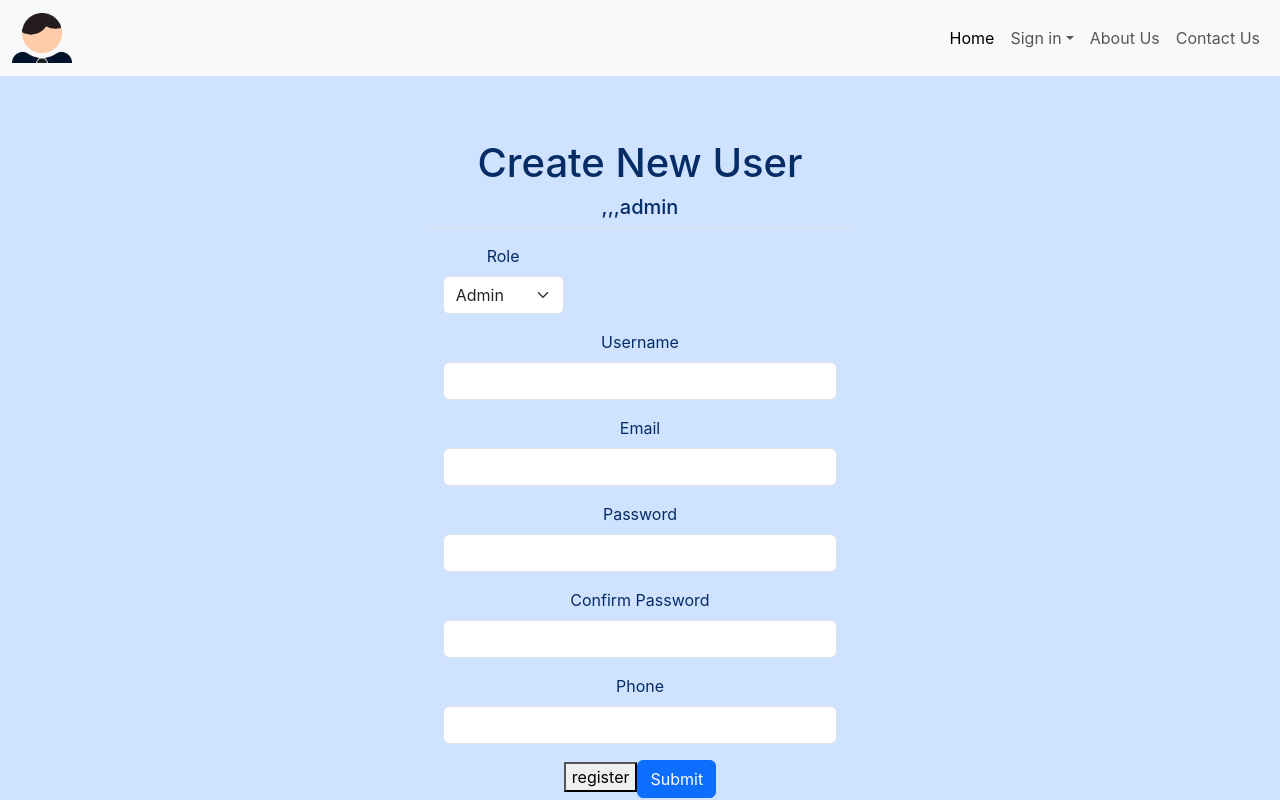
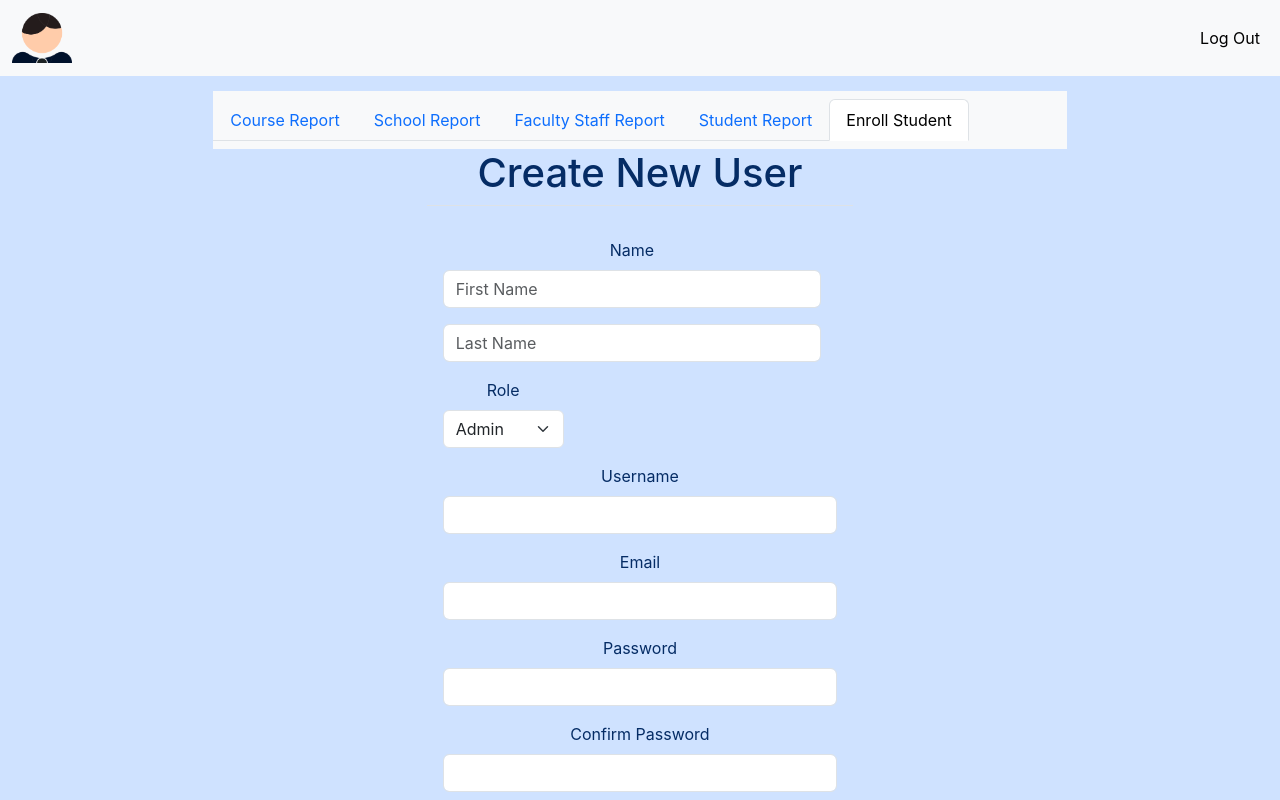
Before and after one commit to Kisan303/Student-Record-Management-System, a React (Create React App) app in the folder frontend/: page /register in a window 1280 px wide. Shown: the top 800 px of the page. Built offline with nearby package versions, Linux system fonts and the light colour scheme; no server answers.

Commit message:
Ralph: Able to route register page from authenticated admin. Able to send forms data to register new user. Able to receive data from React(frontend) to Python(backend).

```diff
--- a/frontend/src/components/AdminDashboard.jsx
+++ b/frontend/src/components/AdminDashboard.jsx
@@ -1,25 +1,9 @@
 import { useEffect, useState } from "react";
 import { useParams, useNavigate } from "react-router-dom";
-import axios from "axios";
+
 export default function AdminDashboard(){
     const [dataSet, setDataSet] = useState([]);
     const params = useParams();
-    // axios.post('http://127.0.0.1:5000/',{'id': params.id})
-    // .then((response) => {
-    //     console.log(response);
-    //     axios.get('http://127.0.0.1:5000/')
-    //         .then((responsenew)=>{
-    //             const userData = responsenew.data;
-    //             console.log(userData);
-    //             setDataSet(userData);
-    //         })
-    //         .catch((error1)=>{
-    //             console.error('Error fetching data:', error1);
-    //         });
-    // })
-    // .catch((error) => {
-    //     console.error('Error fetching data:', error);
-    // });
 
     useEffect(() => {
         displayDashboard();
@@ -38,17 +22,6 @@ export default function AdminDashboard(){
         }catch(error){
             console.error('A problem occurred with your fetch operation: ', error);
         }
-    // {
-    //     axios.get(`http://127.0.0.1:5000/${params.id.toString()}`)
-    //         .then((response)=>{
-    //             const userItems = response.data.items;
-    //             const userData = response.data;
-    //             console.log(userItems);
-    //             setDataSet(userData);
-    //         })
-    //         .catch((error1)=>{
-    //             console.error('Error fetching data:', error1);
-    //     });
     };
     return(
         <>
@@ -75,7 +48,7 @@ export default function AdminDashboard(){
             <div className="col-1"></div>
             <div className="col-10 p-1 text-start">
                 <ul className="list-group list-group">
-                <li className="list-group-item">Professor Name: {dataSet.firstname} {dataSet.lastname}</li>
+                <li className="list-group-item">Admin Name: {dataSet.firstname} {dataSet.lastname}</li>
                 <li className="list-group-item">Faculty E-mail: {dataSet.email}</li>
                 <li className="list-group-item">Role: {dataSet.role}</li>
                 </ul>
--- a/frontend/src/components/Login.jsx
+++ b/frontend/src/components/Login.jsx
@@ -1,6 +1,5 @@
 import { useEffect, useState } from "react";
 import { useParams, useNavigate } from "react-router-dom";
-import axios from "axios";
 
 export default function Login(){
     const [title, setTitle] = useState("");
@@ -19,10 +18,6 @@ export default function Login(){
         username: "",
     });
     const [userDashboard, setuserDashboard] = useState("");
-    // const [email, setEmail] = useState("");
-    // const [password, setPassword] = useState("");
-    const [datas, setDatas] = useState([]);
-    const [responseMessage, setResponseMessage] = useState("");
     const url = window.location.href;
     const navigate = useNavigate();
 
@@ -37,7 +32,7 @@ export default function Login(){
         const user = { ...formUser };
         try{
             let response;
-            let userid;
+            let userdata;
             response = await fetch('http://127.0.0.1:5000/login', {
                     method: "POST",
                     headers: {
@@ -45,10 +40,6 @@ export default function Login(){
                     },
                     body: JSON.stringify(user),
                   });
-            //const record = response.json();
-            //setFetchUser(record);
-            //console.log(record);
-            //console.log(fetchUser._id.toString());
             if(response.ok) {
                 await fetch('http://127.0.0.1:5000/login', {
                     method: "POST",
@@ -57,41 +48,17 @@ export default function Login(){
                     },
                     body: JSON.stringify(user),
                 }).then(data => data.json())
-                .then(promisedata => userid = promisedata._id)
+                .then(promisedata => userdata = promisedata)
                 .catch(error => console.error("Error:", error));
-                //xsetuserDashboard("/admin-dashboard/"+userid);
-                console.log("Success Fetch!" + userid);
-                navigate(`/admin-dashboard/${userid}`);
+                console.log("Success Fetch!" + userdata._id);
+                if("admin" === userdata.role) navigate(`/admin-dashboard/${userdata._id}`);
+                if("teacher" === userdata.role) navigate(`/staff-dashboard/${userdata._id}`);
+                if("student" === userdata.role) navigate(`/student-dashboard/${userdata._id}`);
             };
             if(!response.ok) console.log("Fail Fetch!");
         }catch(error){
             console.error('A problem occurred with your fetch operation: ', error);
         }
-        //console.log("Handle login.");
-        // axios.post('http://127.0.0.1:5000/login',{'email': email, 'password': password})
-        //     .then((response) => {
-        //         console.log("Post user infor!" + response)
-        //         // axios.get(`http://127.0.0.1:5000/login`)
-        //         //     .then((responsenew)=>{
-        //         //         console.log("Get user infor!")
-        //         //         const userItems = responsenew.data.items;
-        //         //         const userData = responsenew.data;
-        //         //         console.log(userData._id);
-        //         //         setDatas(userData);
-        //         //     })
-        //         //     .catch((error1)=>{
-        //         //         console.error('Error fetching data:', error1);
-        //         // });
-        //         //setuserDashboard("/admin-dashboard/"+datas._id);
-        //         // const userInfo = response.data;
-        //         // setDatas(userInfo);
-        //         // console.log(userInfo.toString());
-        //     })
-        //     .catch((error) => {
-        //         console.error('Error fetching data:', error);
-        //     });
-        console.log("Redirect to Dashboard!")
-        //setuserDashboard("/admin-dashboard/"+datas._id);
     };
     function updateForm(value) {
         return setFormUser((prev) => {
@@ -113,9 +80,6 @@ export default function Login(){
                     <div className="col-4"></div>
                     <div className="text-center col-4 border-bottom">
                         <h1>{title}</h1>
-                        <h3>Input: {formUser.email}</h3>
-                        <h5>Response: {datas}</h5>
-                        <h6>{responseMessage}</h6>
                     </div>
                     <div className="col-4"></div>
                     <div className="col-4"></div>
@@ -143,8 +107,8 @@ export default function Login(){
                                 </div>
                                 </div>
                             </div>
-                            <button type="submit">LOGIN</button>
-                            <a href={userDashboard} className="btn btn-primary" onClick={toggleUserDashboard}>Log in</a>
+                            <button className="btn btn-primary" type="submit">LOGIN</button>
+                            <a href={userDashboard} className="btn btn-primary d-none" onClick={toggleUserDashboard}>Log in</a>
                         </form>
                         <div>
                             <a href="register" className="btn btn-primary">Register new account</a>
--- a/frontend/src/components/Register.jsx
+++ b/frontend/src/components/Register.jsx
@@ -2,44 +2,96 @@ import axios from "axios";
 import { useState, useEffect } from "react";
 
 export default function Register(){
-    const [username, setUsername] = useState("");
-    const [email, setEmail] = useState("");
-    const [phone, setPhone] = useState("");
-    const [password, setPassword] = useState("");
-    const [confirmPassword, setConfirmPassword] = useState("");
-    const [role, setRole] = useState("admin");
-    const [responseMessage, setResponseMessage] = useState("");
-    const [data, setData] = useState(null);
+    // const [username, setUsername] = useState("");
+    // const [email, setEmail] = useState("");
+    // const [phone, setPhone] = useState("");
+    // const [password, setPassword] = useState("");
+    // const [confirmPassword, setConfirmPassword] = useState("");
+    // const [role, setRole] = useState("admin");
+    // const [responseMessage, setResponseMessage] = useState("");
+    // const [data, setData] = useState(null);
+    const [formUser, setFormUser] = useState({
+        email: "",
+        password: "",
+        firstname: "",
+        lastname: "",
+        role: "",
+        username: "",
+    });
+    async function handleRegister(e){
+        e.preventDefault();
+        const registerUser = { ...formUser };
+        try{
+            let response;
+            let userdata;
+            response = await fetch('http://127.0.0.1:5000/register', {
+                    method: "POST",
+                    headers: {
+                      "Content-Type": "application/json",
+                    },
+                    body: JSON.stringify(registerUser),
+                  });
+            if(response.ok) console.log("Success registration!");
+            if(!response.ok) console.log("Fail to register!");
+        }catch(error){
+            console.error('A problem occurred with your fetch operation: ', error);
+        }
+    };
 
-    useEffect(() => {
-        axios.get('http://127.0.0.1:5000/api/data')
-            .then((response) => {
-                setData(response.data.message);
-            })
-            .catch((error) => {
-                console.error('Error fetching data:', error);
-            });
-    }, []);
+    function updateForm(value) {
+        return setFormUser((prev) => {
+            return { ...prev, ...value };
+        });
+    };
+    // useEffect(() => {
+    //     axios.get('http://127.0.0.1:5000/api/data')
+    //         .then((response) => {
+    //             setData(response.data.message);
+    //         })
+    //         .catch((error) => {
+    //             console.error('Error fetching data:', error);
+    //         });
+    // }, []);
     return (
         <>
             <div className="col-12 bg-primary-subtle text-primary-emphasis vh-100  d-flex align-items-center justify-content-center">
             <div className="row col-12">
+            <div className="col-2"></div>
+            <div className="navbar navbar-expand-lg bg-body-tertiary col-8">
+                <ul className="nav nav-tabs">
+                    <li className="nav-item">
+                        <a className="nav-link" aria-current="page" href="/course-report">Course Report</a>
+                    </li>
+                    <li className="nav-item">
+                        <a className="nav-link" href="/staff-report">School Report</a>
+                    </li>
+                    <li className="nav-item">
+                        <a className="nav-link" href="/staff-report">Faculty Staff Report</a>
+                    </li>
+                    <li className="nav-item">
+                        <a className="nav-link" href="/student-report">Student Report</a>
+                    </li>
+                    <li className="nav-item">
+                        <a className="nav-link active" href="/register">Enroll Student</a>
+                    </li>
+                </ul>
+            </div>
+            <div className="col-2"></div>
                 <div className="col-4"></div>
                 <div className="text-center col-4 border-bottom">
                 <h1>Create New User</h1>
-                <h5>{responseMessage},{username},{email},{role}</h5>
                 </div>
                 <div className="col-4"></div>
                 <div className="col-4"></div>
                 <div className="col-4 p-3 position-flex top-0 start-50">
-                    <form className="row g-3">
-                        <div className="row g-3 col-12 d-none">
+                    <form className="row g-3" onSubmit={handleRegister} action="/">
+                        <div className="row g-3 col-12">
                             <div className="col-md-12">
                                 <label htmlFor="inputName" className="form-label">Name</label>
-                                <input type="text" className="form-control" id="inputFirstName" placeholder="First Name"/>
+                                <input type="text" className="form-control" id="inputFirstName" placeholder="First Name" value={formUser.firstname} onChange={(e) => updateForm({ firstname: e.target.value})} required/>
                             </div>
                             <div className="col-md-12">
-                                <input type="text" className="form-control" id="inputLastName" placeholder="Last Name"/>
+                                <input type="text" className="form-control" id="inputLastName" placeholder="Last Name" value={formUser.lastname} onChange={(e) => updateForm({ lastname: e.target.value})} required/>
                             </div>
                         </div>
                         <div className="col-md-8 d-none">
@@ -48,7 +100,7 @@ export default function Register(){
                         </div>
                         <div className="col-md-4">
                             <label htmlFor="inputRole" className="form-label">Role</label>
-                            <select id="inputRole" className="form-select" value={role} onChange={(e) => setRole(e.target.value)}>
+                            <select id="inputRole" className="form-select" value={formUser.role} onChange={(e) => updateForm({ role: e.target.value})}>
                             <option value="admin" selected>Admin</option>
                             <option value="teacher">Teacher</option>
                             <option value="student">Student</option>
@@ -56,23 +108,23 @@ export default function Register(){
                         </div>
                         <div className="col-md-12">
                             <label htmlFor="inputUsername" className="form-label">Username</label>
-                            <input type="text" className="form-control" id="inputUsername"  value={username} onChange={(e) => setUsername(e.target.value)} required/>
+                            <input type="text" className="form-control" id="inputUsername"  value={formUser.username} onChange={(e) => updateForm({ username: e.target.value})} required/>
                         </div>
                         <div className="col-md-12">
                             <label htmlFor="inputEmail" className="form-label">Email</label>
-                            <input type="email" className="form-control" id="inputEmail" value={email} onChange={(e) => setEmail(e.target.value)} required/>
+                            <input type="email" className="form-control" id="inputEmail" value={formUser.email} onChange={(e) => updateForm({ email: e.target.value})} required/>
                         </div>
                         <div className="col-md-12">
                             <label htmlFor="inputPassword" className="form-label">Password</label>
-                            <input type="password" className="form-control" id="inputPassword" value={password} onChange={(e) => setPassword(e.target.value)} required/>
+                            <input type="password" className="form-control" id="inputPassword" value={formUser.password} onChange={(e) => updateForm({ password: e.target.value})} required/>
                         </div>
                         <div className="col-md-12">
                             <label htmlFor="inputConfirmPassword" className="form-label">Confirm Password</label>
-                            <input type="password" className="form-control" id="inputConfirmPassword" value={confirmPassword} onChange={(e) => setConfirmPassword(e.target.value)} required/>
+                            <input type="password" className="form-control" id="inputConfirmPassword"/>
                         </div>
-                        <div className="col-md-12">
+                        <div className="col-md-12 d-none">
                             <label htmlFor="inputPhone" className="form-label">Phone</label>
-                            <input type="tel" className="form-control" id="inputPhone" value={phone} onChange={(e) => setPhone(e.target.value)} required/>
+                            <input type="tel" className="form-control" id="inputPhone"/>
                         </div>
                         <div className="col-12 d-none">
                             <label htmlFor="inputAddress" className="form-label">Address</label>
--- a/frontend/src/components/StaffDashboard.jsx
+++ b/frontend/src/components/StaffDashboard.jsx
@@ -1,13 +1,36 @@
+import { useEffect, useState } from "react";
+import { useParams, useNavigate } from "react-router-dom";
 export default function  StaffDashboard(){
+    const [dataSet, setDataSet] = useState([]);
+    const params = useParams();
+
+    useEffect(() => {
+        displayDashboard();
+    });
+    async function displayDashboard() {
+        try{
+            await fetch(`http://127.0.0.1:5000/${params.id.toString()}`, {
+                method: "GET",
+                headers: {
+                "Content-Type": "application/json",
+                },
+            }).then(data => data.json())
+            .then(promisedata => setDataSet(promisedata))
+            .catch(error => console.error("Error:", error));
+            console.log("Able to fetch!");
+        }catch(error){
+            console.error('A problem occurred with your fetch operation: ', error);
+        }
+    };
     return(
         <>
         <div className="row col-12 bg-primary-subtle text-primary-emphasis p-5  d-flex align-items-center justify-content-center">
             <div className="col-2 d-sm-none"></div>
             <div className="col-8 col-sm-12 p-1 text-start">
                 <ul className="list-group list-group">
-                <li className="list-group-item">Professor Name: Jim Terry</li>
-                <li className="list-group-item">Faculty ID: c0921675</li>
-                <li className="list-group-item">Department: Computing Studies</li>
+                <li className="list-group-item">Professor Name: {dataSet.firstname} {dataSet.lastname}</li>
+                <li className="list-group-item">Teacher E-mail: {dataSet.email}</li>
+                <li className="list-group-item">Role: {dataSet.role}</li>
                 </ul>
             </div>
             <div className="col-2 d-sm-none"></div>
--- a/frontend/src/components/StaffReport.jsx
+++ b/frontend/src/components/StaffReport.jsx
@@ -19,6 +19,9 @@ export default function StaffReport(){
                     </li>
                     <li className="nav-item">
                         <a className="nav-link" href="/student-report">Student Report</a>
+                    </li>
+                    <li className="nav-item">
+                        <a className="nav-link" href="/register">Onboard Teacher</a>
                     </li>
                 </ul>
             </div>
--- a/frontend/src/components/StudentDashboard.jsx
+++ b/frontend/src/components/StudentDashboard.jsx
@@ -1,15 +1,36 @@
+import { useEffect, useState } from "react";
+import { useParams, useNavigate } from "react-router-dom";
 export default function StudentDashboard(){
+    const [dataSet, setDataSet] = useState([]);
+    const params = useParams();
+
+    useEffect(() => {
+        displayDashboard();
+    });
+    async function displayDashboard() {
+        try{
+            await fetch(`http://127.0.0.1:5000/${params.id.toString()}`, {
+                method: "GET",
+                headers: {
+                "Content-Type": "application/json",
+                },
+            }).then(data => data.json())
+            .then(promisedata => setDataSet(promisedata))
+            .catch(error => console.error("Error:", error));
+            console.log("Able to fetch!");
+        }catch(error){
+            console.error('A problem occurred with your fetch operation: ', error);
+        }
+    };
     return(
         <>
         <div className="row col-12 bg-primary-subtle text-primary-emphasis p-5">
             <div className="col-2"></div>
             <div className="col-8 p-1 text-start">
                 <ul className="list-group list-group">
-                <li className="list-group-item">Student Name: Ralph Eimerson Ompoc</li>
-                <li className="list-group-item">Student ID: c0921675</li>
-                <li className="list-group-item">Program: Full Stack Software Development</li>
-                <li className="list-group-item">Year: 2nd</li>
-                <li className="list-group-item">Term: 3</li>
+                    <li className="list-group-item">Student Name: {dataSet.firstname} {dataSet.lastname}</li>
+                    <li className="list-group-item">Student E-mail: {dataSet.email}</li>
+                    <li className="list-group-item">Role: {dataSet.role}</li>
                 </ul>
             </div>
             <div className="col-2"></div>
--- a/frontend/src/components/StudentReport.jsx
+++ b/frontend/src/components/StudentReport.jsx
@@ -16,6 +16,9 @@ export default function StaffReport(){
                     </li>
                     <li className="nav-item">
                         <a className="nav-link active" href="/student-report">Student Report</a>
+                    </li>
+                    <li className="nav-item">
+                        <a className="nav-link" href="/register">Enroll Student</a>
                     </li>
                 </ul>
             </div>
--- a/frontend/src/index.js
+++ b/frontend/src/index.js
@@ -136,7 +136,7 @@ const router = createBrowserRouter([
   },
   {
     path: "/register",
-    element: <App />,
+    element: <User />,
     children: [
       {
         path: "/register",
```
Also changed, not shown: 1 other file (tests, documents, lock files or other folders).
